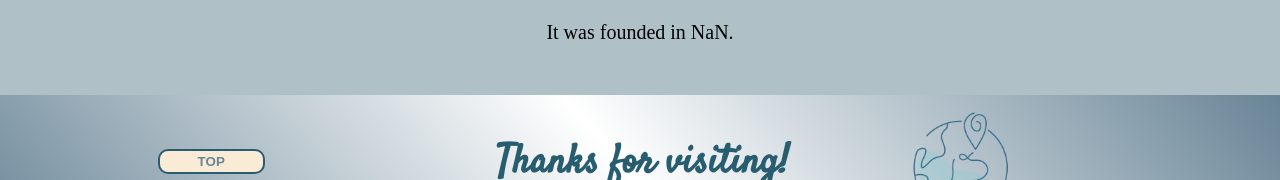
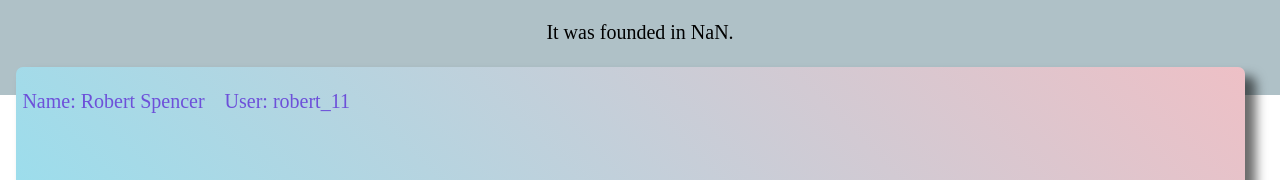
Before and after one commit to Mirimartinez/mytinerary-martinez-zacarias, a React (Create React App) app: page /cities/1 in a window 1280 px wide. Shown: the part 772-952 px from the top of the page. Built offline with nearby package versions, Linux system fonts and the light colour scheme; no server answers; a web font is replaced by a local one.

Commit message:
se modifica city para renderizado de todo

```diff
--- a/src/pages/City.js
+++ b/src/pages/City.js
@@ -1,10 +1,12 @@
 import '../styles/CityDetails.css'
 import CityDetails from "../component/CityDetails";
+import Itinerary from '../component/Itinerary';
 
 function City(){
     return(
         <>
             <CityDetails/>
+            <Itinerary/>
         </>
     )
 }
```
